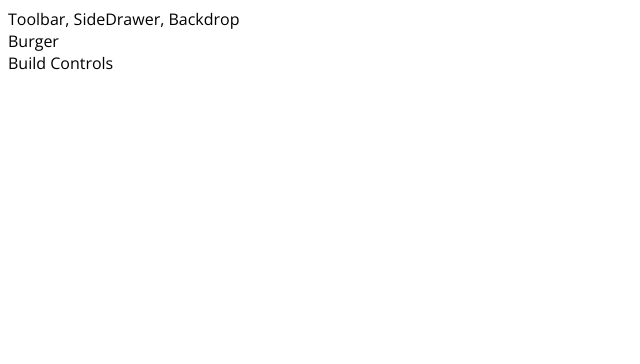
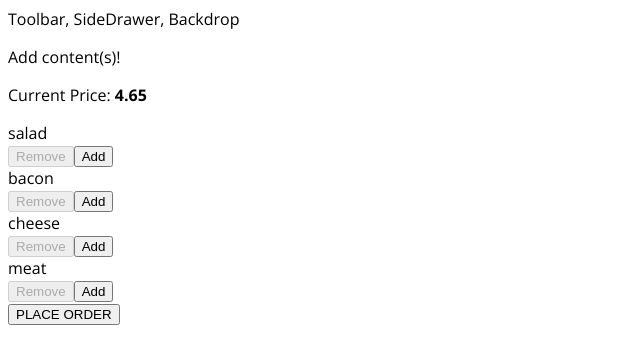
Before and after one commit to purrrplelipton/UdemyReactBurgerApp, a React app: page / in a window 1280 px wide. Shown: the top 364 px of the page, without its empty margins (0-640 px from the left). Built offline with nearby package versions, Linux system fonts and the light colour scheme; the HTML template or start-up script is replaced by a standard one.

Commit message:
update: burger & burger controls are now visible

```diff
--- a/config/webpack.config.js
+++ b/config/webpack.config.js
@@ -473,12 +473,8 @@ module.exports = function (webpackEnv) {
               exclude: cssModuleRegex,
               use: getStyleLoaders({
                 importLoaders: 1,
-                sourceMap: isEnvProduction
-                  ? shouldUseSourceMap
-                  : isEnvDevelopment,
-                modules: {
-                  localIndentName: "[name]__[local]___[hash:base64:5]"
-                },
+                modules: true,
+                // localIdentName: "[name]__[local]__[hash:base64:5]"
               }),
               // Don't consider CSS imports dead code even if the
               // containing package claims to have no side effects.
--- /dev/null
+++ b/src/components/Burger/BuildControls/BuildControl/BuildControl.css
@@ -0,0 +1,56 @@
+.BuilControl {
+    display: flex;
+    justify-content: space-between;
+    align-items: center;
+    margin: 5px 0;
+}
+
+.BuilControl button {
+    display: block;
+    font: inherit;
+    padding: 5px;
+    margin: 0 5px;
+    width: 80px;
+    border: 1px soid #AA6817;
+    cursor: pointer;
+    outline: none;
+}
+
+.BuilControl button:disabled {
+    background-color: #AC9980;
+    border: 1px solid #7E7365;
+    color: #CCC;
+    cursor: default;
+}
+
+.BuilControl button:hover:disabled {
+    background-color: #AC9980;
+    color: #CCC;
+    cursor: not-allowed;
+}
+
+.Label {
+    padding: 10px;
+    font-weight: bold;
+    width: 80px;
+}
+
+.BuilControl .Remove {
+   background-color: #D39952;
+   color: white;
+}
+
+.BuilControl .Add {
+    background-color: #8F5E1E;
+    color: white;
+}
+
+.BuilControl .Remove:hover, .BuilControl .Remove:active {
+    background-color: #DAA972;
+    color: white;
+}
+
+.BuilControl .Add:hover, .BuilControl .Add:active {
+    background-color: #99703F;
+    color: white;
+}
--- /dev/null
+++ b/src/components/Burger/BuildControls/BuildControl/BuildControl.js
@@ -0,0 +1,27 @@
+import React from "react";
+
+import classes from "./BuildControl.css";
+
+const BuildControl = (props) => {
+
+    return (
+    <div className={classes.BuilControl}>
+        <div className={classes.Label}>{props.label}</div>
+        <button
+            className={classes.Remove}
+            onClick={props.removed}
+            disabled={props.disabled}
+        >
+            Remove
+        </button>
+        <button
+            className={classes.Add}
+            onClick={props.added}
+        >
+            Add
+        </button>
+    </div>
+    );
+};
+
+export default BuildControl;
--- /dev/null
+++ b/src/components/Burger/BuildControls/BuildControls.css
@@ -0,0 +1,51 @@
+.BuildControls {
+    width: 100%;
+    background-color: #CF8F2E;
+    display: flex;
+    flex-direction: column;
+    align-items: center;
+    box-shadow: 0 2px 1px #CCC;
+    margin: auto;
+    padding: 10px 0;
+}
+
+.OrderButton {
+    background-color: #DAD735;
+    outline: none;
+    cursor: pointer;
+    border: 1px solid #966909;
+    color: #966909;
+    font-family: inherit;
+    font-size: 1.2em;
+    padding: 15px 30px;
+    box-shadow: 2px 2px 2px #966909;
+}
+
+.OrderButton:hover, .OrderButton:active {
+    background-color: #A0DB41;
+    border: 1px solid #966909;
+    color: #966909;
+}
+
+.OrderButton:disabled {
+    background-color: #C7C6C6;
+    cursor: not-allowed;
+    border: 1px solid #ccc;
+    color: #888888;
+}
+
+.OrderButton:not(:disabled) {
+    animation: enable 0.3s linear;
+}
+
+@keyframes enable {
+    0% {
+        transform: scale(1);
+    }
+    60% {
+        transform: scale(1.1);
+    }
+    100% {
+        transform: scale(1);
+    }
+}
--- /dev/null
+++ b/src/components/Burger/BuildControls/BuildControls.js
@@ -0,0 +1,37 @@
+import React from "react";
+
+import classes from "./BuildControls.css";
+
+import BuildControl from "./BuildControl/BuildControl";
+
+const controls = [
+    { label: "Salad", type: "salad" },
+    { label: "Bacon", type: "bacon" },
+    { label: "Cheese", type: "cheese" },
+    { label: "Meat", type: "meat" }
+];
+
+const BuildControls = (props) => {
+    return (
+        <div className={classes.BuildControls}>
+            <p>Current Price: <strong>{props.price.toFixed(2)}</strong></p>
+            {controls.map(ctrl => (
+                <BuildControl
+                    key={ctrl.label}
+                    label={ctrl.type}
+                    added={() => props.contentAdded(ctrl.type)}
+                    removed={() => props.contentRemoved(ctrl.type)}
+                    disabled={props.disabled[ctrl.type]}
+                />
+            ))}
+            <button
+                className={classes.OrderButton}
+                disabled={props.purchasable}
+            >
+                PLACE ORDER
+            </button>
+        </div>
+    );
+};
+
+export default BuildControls;
--- /dev/null
+++ b/src/components/Burger/Burger.css
@@ -0,0 +1,30 @@
+.Burger {
+    width: 100%;
+    margin: auto;
+    height: 250px;
+    overflow: auto;
+    text-align: center;
+    font-weight: bold;
+    font-size: 1.2rem;
+}
+
+@media (min-width: 500px) and (min-height: 400px) {
+    .Burger {
+        width: 350px;
+        height: 300px;
+    }
+}
+
+@media (min-width: 500px) and (min-height: 401px) {
+    .Burger {
+        width: 450px;
+        height: 400px;
+    }
+}
+
+@media (min-width: 1000px) and (min-height: 700px) {
+    .Burger {
+        width: 700px;
+        height: 400px;
+    }
+}
--- a/src/components/Burger/Burger.js
+++ b/src/components/Burger/Burger.js
@@ -0,0 +1,29 @@
+import React from "react";
+
+import classes from "./Burger.css";
+import BurgerContents from "./BurgerContents/BurgerContents";
+
+const Burger = (props) => {
+    let trnsfrmdContents = Object.keys(props.contents)
+        .map(cntntKey => (
+            [...Array(props.contents[cntntKey])].map((_,i) => (
+                    <BurgerContents key={cntntKey + i} type={cntntKey}/>
+            ))
+        )).reduce((arr, el) => {
+            return arr.concat(el)
+        }, []);
+
+    if(trnsfrmdContents.length === 0) {
+        trnsfrmdContents = <p>Add content(s)!</p>
+    };
+
+    return (
+        <div className={classes.Burger}>
+            <BurgerContents type="bread-top"/>
+            {trnsfrmdContents}
+            <BurgerContents type="bread-bottom"/>
+        </div>
+    );
+};
+
+export default Burger;
--- /dev/null
+++ b/src/components/Burger/BurgerContents/BurgerContents.js
@@ -0,0 +1,44 @@
+import React from "react";
+import PropTypes from "prop-types";
+
+import classes from "./BurgerContents.css";
+
+const BurgerContent = props => {
+    let content = null;
+
+    switch (props.type) {
+        case ("bread-bottom"):
+            content = <div className={classes.BreadBottom}></div>;
+            break;
+        case ("bread-top"):
+            content = (
+                <div className={classes.BreadTop}>
+                    <div className={classes.Seeds1}></div>
+                    <div className={classes.Seeds2}></div>
+                </div>
+            );
+            break;
+        case ("meat"):
+            content = <div className={classes.Meat}></div>
+            break;
+        case ("cheese"):
+            content = <div className={classes.Cheese}></div>
+            break;
+        case ("salad"):
+            content = <div className={classes.Salad}></div>
+            break;
+        case ("bacon"):
+            content = <div className={classes.Bacon}></div>
+            break;
+        default:
+            content = null;
+            // break;
+    }
+    return content;
+};
+
+BurgerContent.propTypes = {
+    type: PropTypes.string.isRequired
+};
+
+export default BurgerContent;
--- a/src/containers/BurgerBuilder/BurgerBuilder.js
+++ b/src/containers/BurgerBuilder/BurgerBuilder.js
@@ -1,12 +1,95 @@
 import React from "react";
 
 import Aux from "../../hoc/Auxiliary";
+import Burger from "../../components/Burger/Burger";
+import BuildControls from "../../components/Burger/BuildControls/BuildControls";
+import { useState } from "react";
+
+const CONTENT_PRICES = {
+    salad: 2.15,
+    cheese: 3.25,
+    meat: 3.75,
+    bacon: 2.05
+};
 
 const BurgerBuilder = (props) => {
+    const [state, setState] = useState({
+        contents: {
+            salad: 0,
+            bacon: 0,
+            cheese: 0,
+            meat: 0
+        },
+        totalPrice: 4.65,
+        purchasable: false
+    });
+
+    const updatePurchaseState = (contents) => {
+        const sum = Object.keys(contents)
+            .map(
+                cntntKey => contents[cntntKey]
+            ).reduce(
+                (acc, curr) => acc + curr
+            , 0);
+        setState(prevState => ({
+            ...prevState,
+            purchasable: sum > 0
+        }));
+        console.log(state.purchasable)
+    };
+
+    const addContentHndlr = (type) => {
+        const oldCount = state.contents[type];
+        const updatedCount = oldCount + 1;
+        const updatedContents = {...state.contents};
+        updatedContents[type] = updatedCount;
+        const priceAddition = CONTENT_PRICES[type];
+        const oldPrice = state.totalPrice;
+        const newPrice = oldPrice + priceAddition;
+        setState(state => {
+            return ({
+                ...state,
+                totalPrice: newPrice,
+                contents: updatedContents
+            });
+        });
+        updatePurchaseState(updatedContents);
+    };
+
+    const removeContentHndlr = (type) => {
+        const oldCount = state.contents[type];
+        if(oldCount <= 0) return;
+        const updatedCount = oldCount - 1;
+        const updatedContents = {...state.contents};
+        updatedContents[type] = updatedCount;
+        const priceDeduction = CONTENT_PRICES[type];
+        const oldPrice = state.totalPrice;
+        const newPrice = oldPrice - priceDeduction;
+        setState(state => {
+            return ({
+                ...state,
+                totalPrice: newPrice,
+                contents: updatedContents
+            });
+        });
+        updatePurchaseState(updatedContents);
+    };
+
+    const disabledInfo = {...state.contents};
+    for(const key in disabledInfo) {
+        disabledInfo[key] = disabledInfo[key] <= 0;
+    }
+
     return (
         <Aux>
-            <div>Burger</div>
-            <div>Build Controls</div>
+            <Burger contents={state.contents} />
+            <BuildControls
+                contentAdded={addContentHndlr}
+                contentRemoved={removeContentHndlr}
+                disabled={disabledInfo}
+                price={state.totalPrice}
+                purchasable={state.purchasable}
+            />
         </Aux>
     );
 };
--- a/src/hoc/Auxiliary.js
+++ b/src/hoc/Auxiliary.js
@@ -1,3 +1,3 @@
-const aux = props => props.children;
+const Aux = props => props.children;
 
-export default aux;
+export default Aux;
```
Also changed, not shown: src/components/Burger/BurgerIngredient/BurgerIngredient.js (deleted, +0 -35 lines), src/components/Burger/BurgerContents/BurgerContents.css (renamed from src/components/Burger/BurgerIngredient/BurgerIngredients.css).
